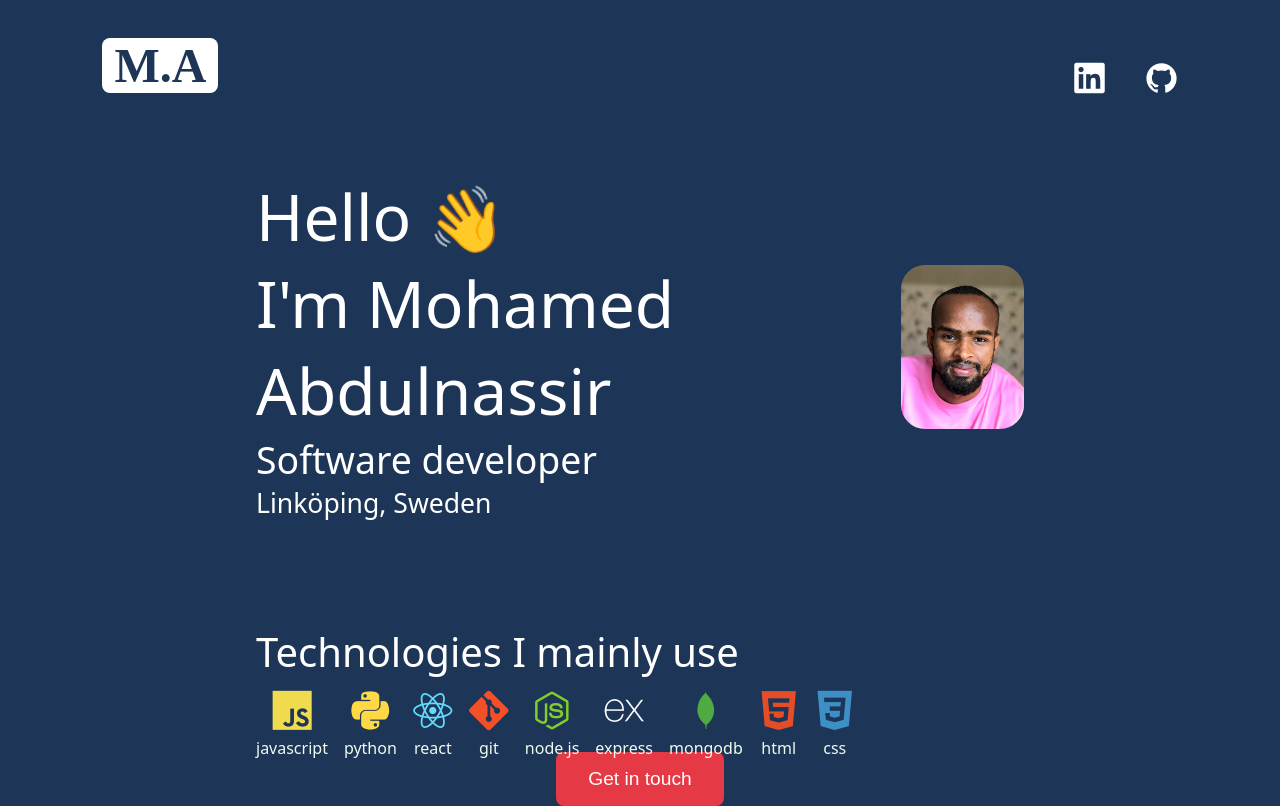
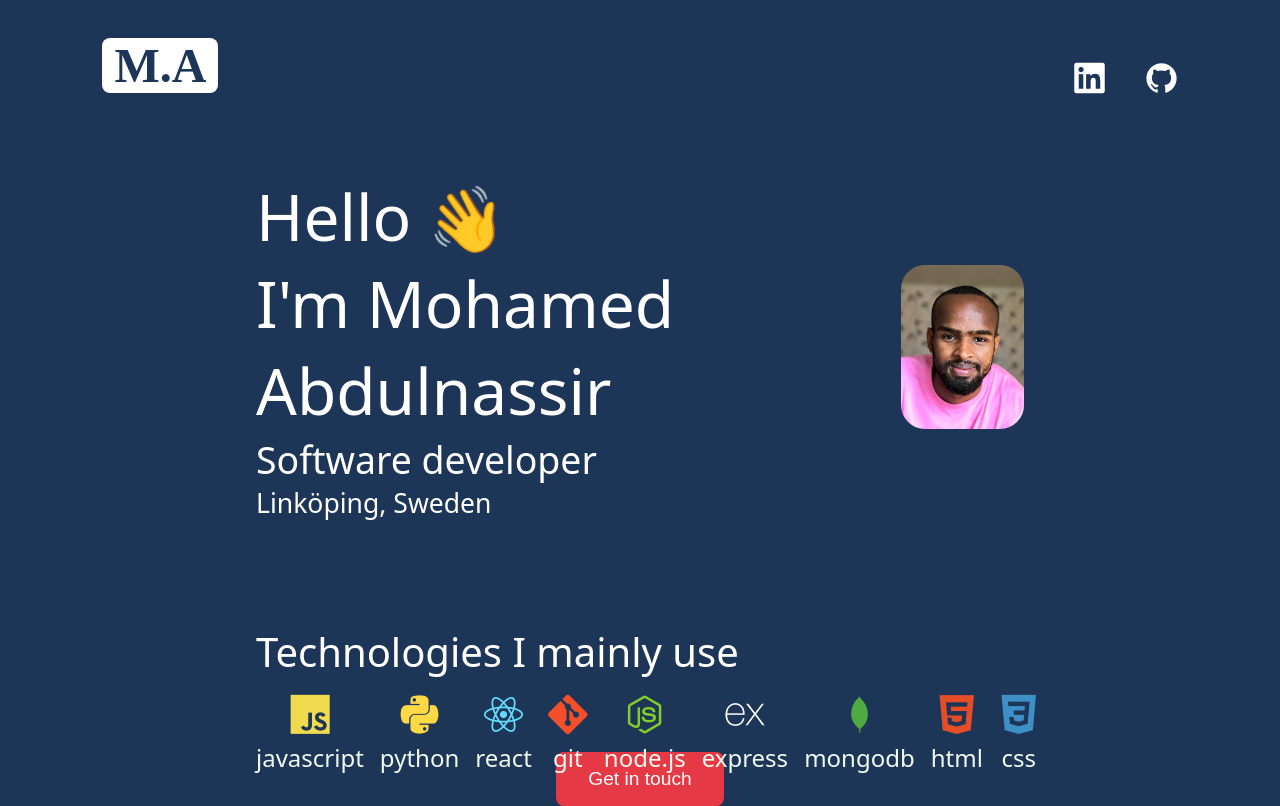
Before and after one commit to moeabdulnas/mohamedabdulnassir, a React (Create React App) app in the folder app/: page / in a window 1280 px wide. Built offline with nearby package versions, Linux system fonts and the light colour scheme; a web font is replaced by a local one.

Commit message:
Unit change for tech

```diff
--- a/app/src/App.css
+++ b/app/src/App.css
@@ -123,7 +123,7 @@ img {
 }
 
 #tech-name {
-  font-size: 1rem;
+  font-size: 1.5rem;
   color: #f1faee;
 }
 
```
